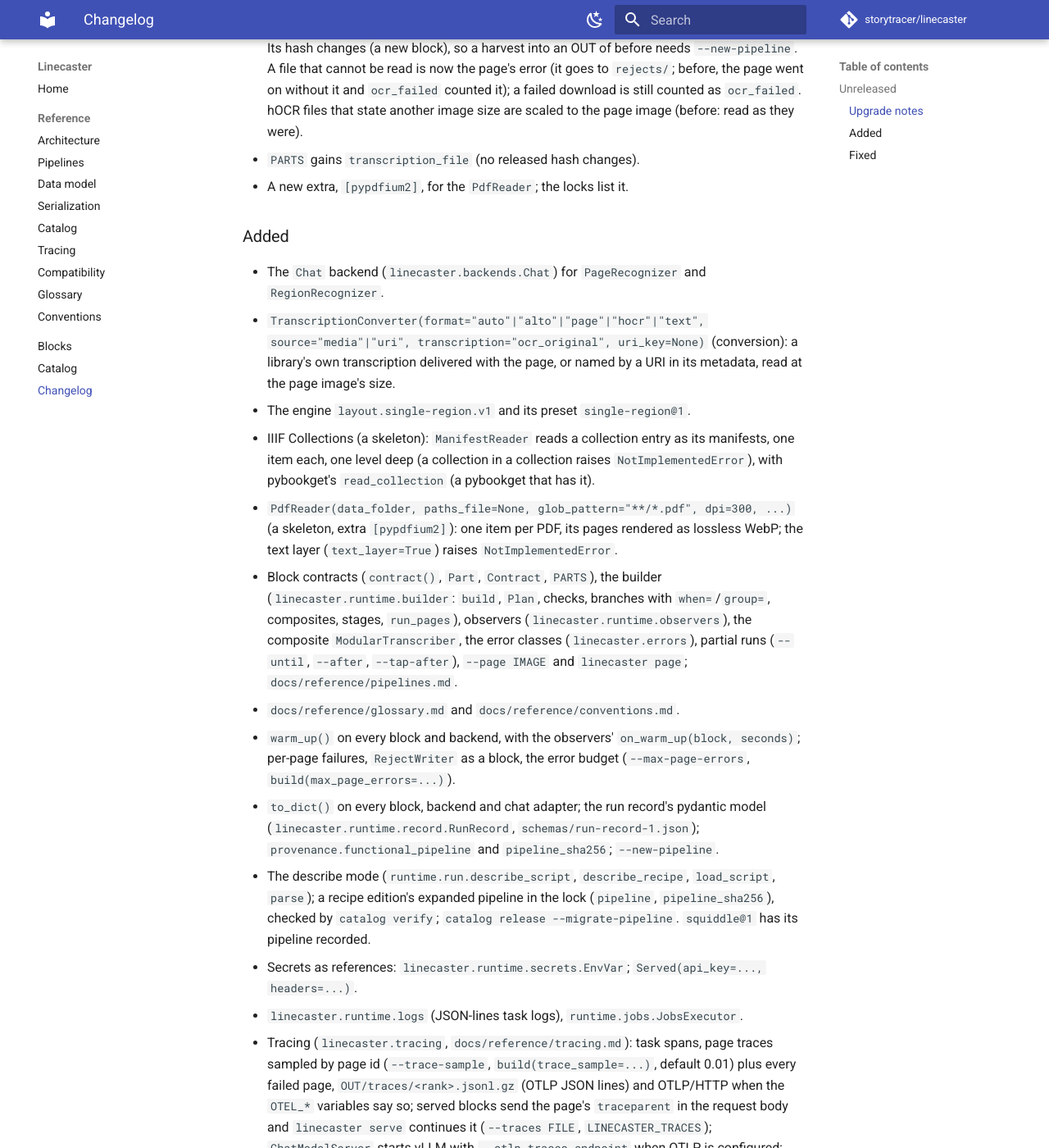
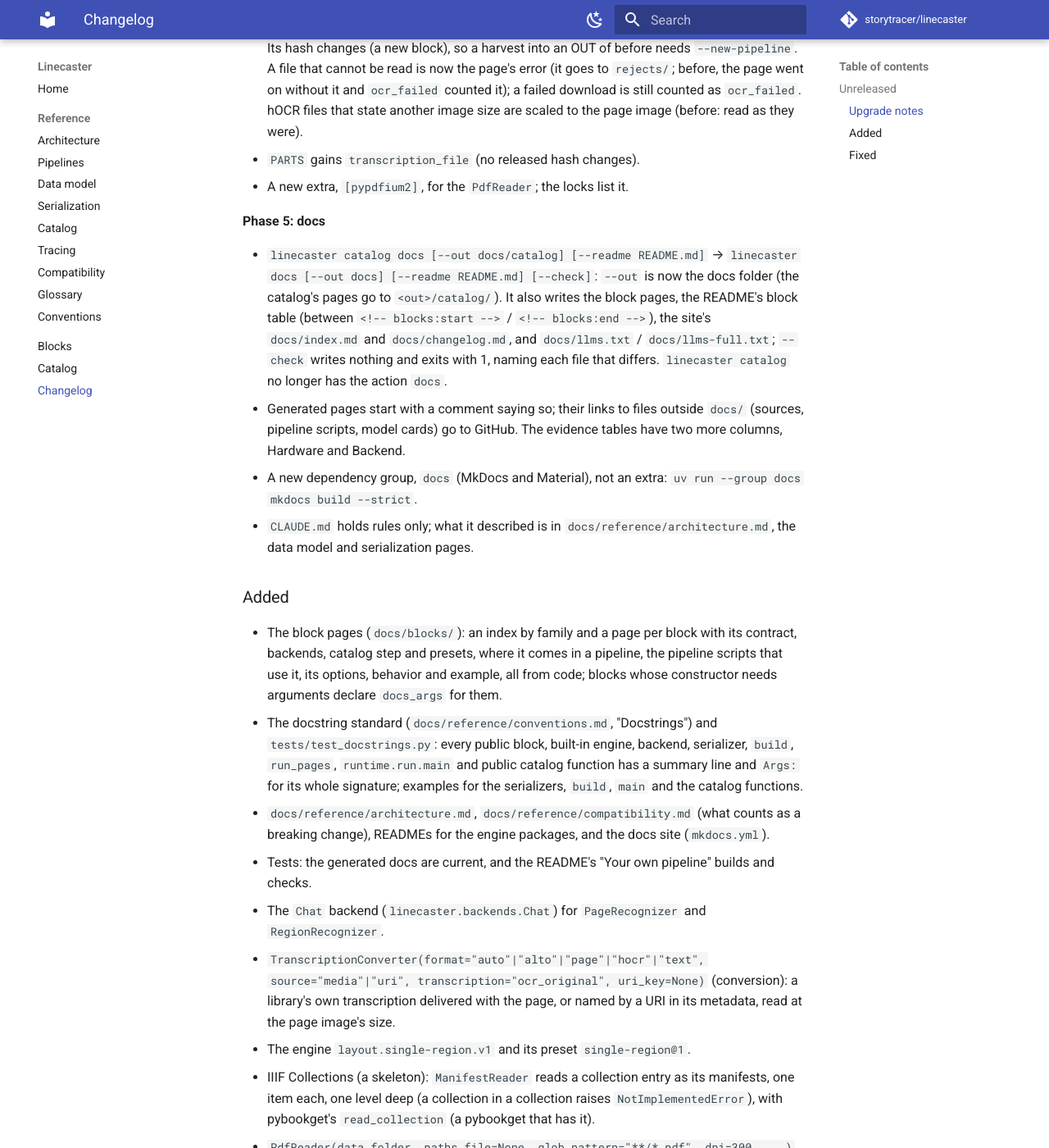
Before and after one commit to storytracer/linecaster, an MkDocs documentation site: the page built from docs/changelog.md, in a window 1280 px wide and 1400 px high, scrolled down 6460 px. Shown: the whole window at 82% size. Built offline with MkDocs 1.6.1 and Material for MkDocs 9.7.7, drawn with Linux system fonts in a browser that asks for light colours; comment, search, counter and statistics services are not loaded.

Commit message:
Changelog: phase 5
Co-Authored-By: Claude Opus 5.5 <noreply@anthropic.com>

```diff
--- a/docs/changelog.md
+++ b/docs/changelog.md
@@ -201,7 +201,31 @@ compatibility aliases: old imports, flags and ids fail.
 - `PARTS` gains `transcription_file` (no released hash changes).
 - A new extra, `[pypdfium2]`, for the `PdfReader`; the locks list it.
 
+**Phase 5: docs**
+
+- `linecaster catalog docs [--out docs/catalog] [--readme README.md]` → `linecaster docs [--out docs] [--readme
+  README.md] [--check]`: `--out` is now the docs folder (the catalog's pages go to `<out>/catalog/`). It also writes
+  the block pages, the README's block table (between `<!-- blocks:start -->` / `<!-- blocks:end -->`), the site's
+  `docs/index.md` and `docs/changelog.md`, and `docs/llms.txt` / `docs/llms-full.txt`; `--check` writes nothing and
+  exits with 1, naming each file that differs. `linecaster catalog` no longer has the action `docs`.
+- Generated pages start with a comment saying so; their links to files outside `docs/` (sources, pipeline scripts,
+  model cards) go to GitHub. The evidence tables have two more columns, Hardware and Backend.
+- A new dependency group, `docs` (MkDocs and Material), not an extra: `uv run --group docs mkdocs build --strict`.
+- `CLAUDE.md` holds rules only; what it described is in `docs/reference/architecture.md`, the data model and
+  serialization pages.
+
 ### Added
+
+- The block pages (`docs/blocks/`): an index by family and a page per block with its contract, backends, catalog
+  step and presets, where it comes in a pipeline, the pipeline scripts that use it, its options, behavior and
+  example, all from code; blocks whose constructor needs arguments declare `docs_args` for them.
+- The docstring standard (`docs/reference/conventions.md`, "Docstrings") and `tests/test_docstrings.py`: every
+  public block, built-in engine, backend, serializer, `build`, `run_pages`, `runtime.run.main` and public catalog
+  function has a summary line and `Args:` for its whole signature; examples for the serializers, `build`, `main` and
+  the catalog functions.
+- `docs/reference/architecture.md`, `docs/reference/compatibility.md` (what counts as a breaking change), READMEs
+  for the engine packages, and the docs site (`mkdocs.yml`).
+- Tests: the generated docs are current, and the README's "Your own pipeline" builds and checks.
 
 - The `Chat` backend (`linecaster.backends.Chat`) for `PageRecognizer` and `RegionRecognizer`.
 - `TranscriptionConverter(format="auto"|"alto"|"page"|"hocr"|"text", source="media"|"uri",
```
Also changed, not shown: CHANGELOG.md (+24 -0 lines).
